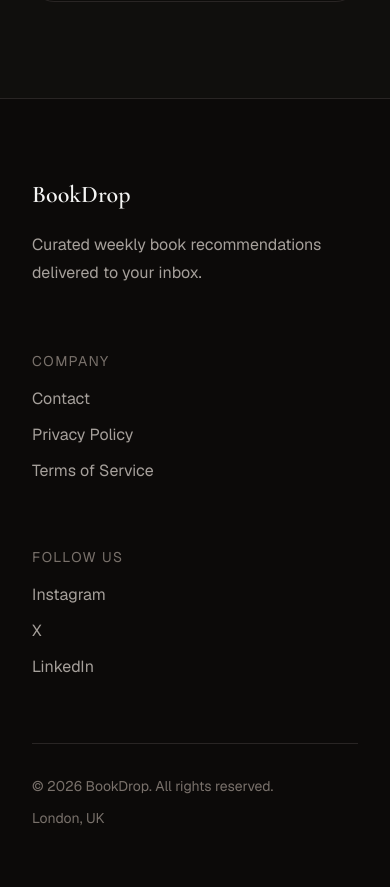
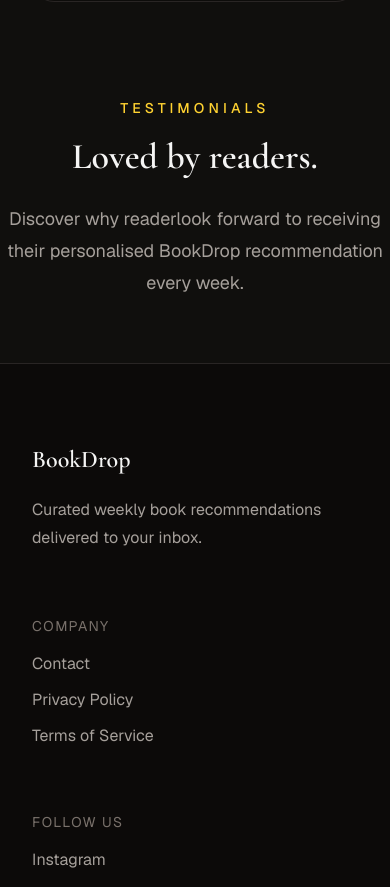
Before and after one commit to SobiahSelvarajah/ss-bookdrop, a Next.js app: page / in a window 390 px wide. Shown: the part 7496-8383 px from the top of the page. Built offline with nearby package versions, Linux system fonts and the light colour scheme.

Commit message:
feat: TestimonialsIntro component html added, styled and responsive

```diff
--- a/src/app/page.tsx
+++ b/src/app/page.tsx
@@ -2,6 +2,7 @@
 import HowItWorks from "@/components/sections/how-it-works/HowItWorks";
 import Genres from "@/components/sections/genres/Genres";
 import Pricing from "@/components/sections/pricing/Pricing";
+import TestimonialsIntro from "@/components/sections/testimonials/TestimonialsIntro";
 
 
 export default function Home() {
@@ -11,6 +12,7 @@
       <HowItWorks />
       <Genres />
       <Pricing />
+      <TestimonialsIntro />
     </>
   );
 }
--- /dev/null
+++ b/src/components/sections/testimonials/TestimonialsIntro.tsx
@@ -0,0 +1,19 @@
+
+
+export default function TestimonialsIntro() {
+    return (
+        <header className="mx-auto mb-16 max-w-3xl text-center">
+            <p className="text-sm font-medium uppercase tracking-[0.3em] text-amber-300">
+                Testimonials
+            </p>
+            <h2 className="mt-4 font-heading text-4xl font-semibold leading-tight text-stone-100 md:text-5xl">
+                Loved by readers.
+            </h2>
+            <p className="mx-auto mt-6 max-w-2xl text-lg leading-8 text-stone-400">
+                Discover why readerlook forward
+                to receiving their personalised
+                BookDrop recommendation every week.
+            </p>
+        </header>
+    )
+}
```
